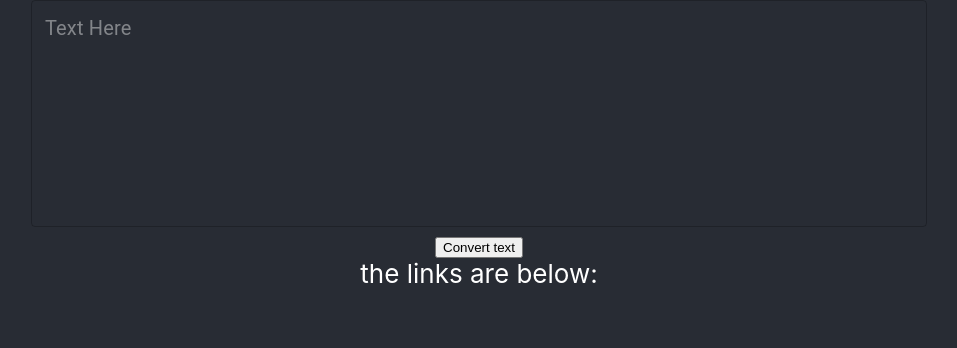
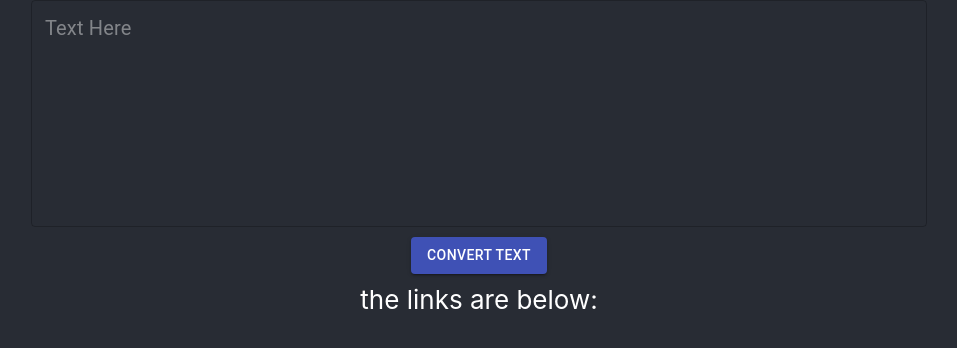
Before and after one commit to SaifKbishi/textToLinks, a React (Create React App) app: page / in a window 1280 px wide. Shown: the top 348 px of the page, without its empty margins (161-1118 px from the left). Built offline with nearby package versions, Linux system fonts and the light colour scheme.

Commit message:
some styling

```diff
--- a/src/App.css
+++ b/src/App.css
@@ -40,7 +40,6 @@
 
 #textDropZone {
   background-color: #282c34;
-  /* min-height: 100vh; */
   display: flex;
   flex-direction: column;
   align-items: center;
@@ -55,4 +54,8 @@
 #allLinks{
   text-align: left;
   margin: 0 150px;
+  font-size: 20xp;
 }
+#convertBtn{
+  margin: 10px;
+}
--- a/src/Components/Links/Links.js
+++ b/src/Components/Links/Links.js
@@ -3,7 +3,7 @@ import {linksContext} from '../../linksContext';
 import Link from '@material-ui/core/Link';
 
 const Links = () =>{
-  const {links, setLinks, clickableLinks, setClickableLinks} = useContext(linksContext);
+  const {clickableLinks, setClickableLinks} = useContext(linksContext);
   const renderLinks = clickableLinks.map((lnk)=>{
     return(
       <>
--- a/src/Components/UploadText/UploadText.js
+++ b/src/Components/UploadText/UploadText.js
@@ -1,5 +1,5 @@
 import React, {useState, useContext} from 'react';
-import { TextField } from '@material-ui/core';
+import { TextField, Button } from '@material-ui/core';
 import {linksContext} from '../../linksContext'
 
 const UploadText = ()=>{
@@ -22,13 +22,11 @@ const UploadText = ()=>{
         linksArray.push(element);
       }
     });
-    console.log('25',linksArray)
     setClickableLinks(linksArray);
   }
 
   return (
     <>
-    {/* <p>{localLinks}</p> */}
     <form className='textForm' noValidate autoComplete="off">
       <div>
         <TextField
@@ -45,7 +43,7 @@ const UploadText = ()=>{
           />
           <br/>
       </div>
-      <button onClick={handleSubmit }>Convert text</button>
+      <Button id="convertBtn" variant="contained" color="primary" onClick={handleSubmit }>Convert text</Button>
     </form>
     </>
   );
```
